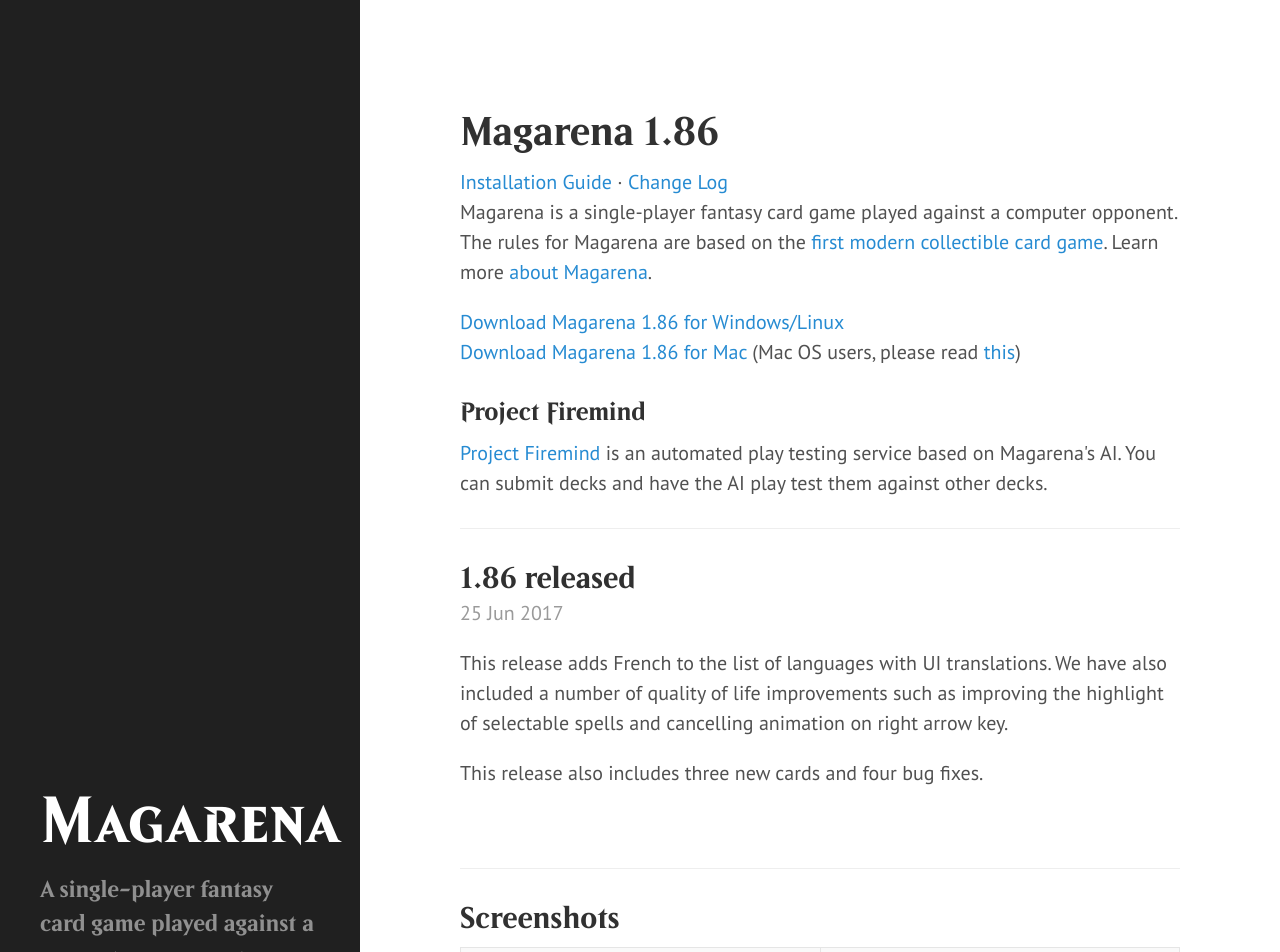
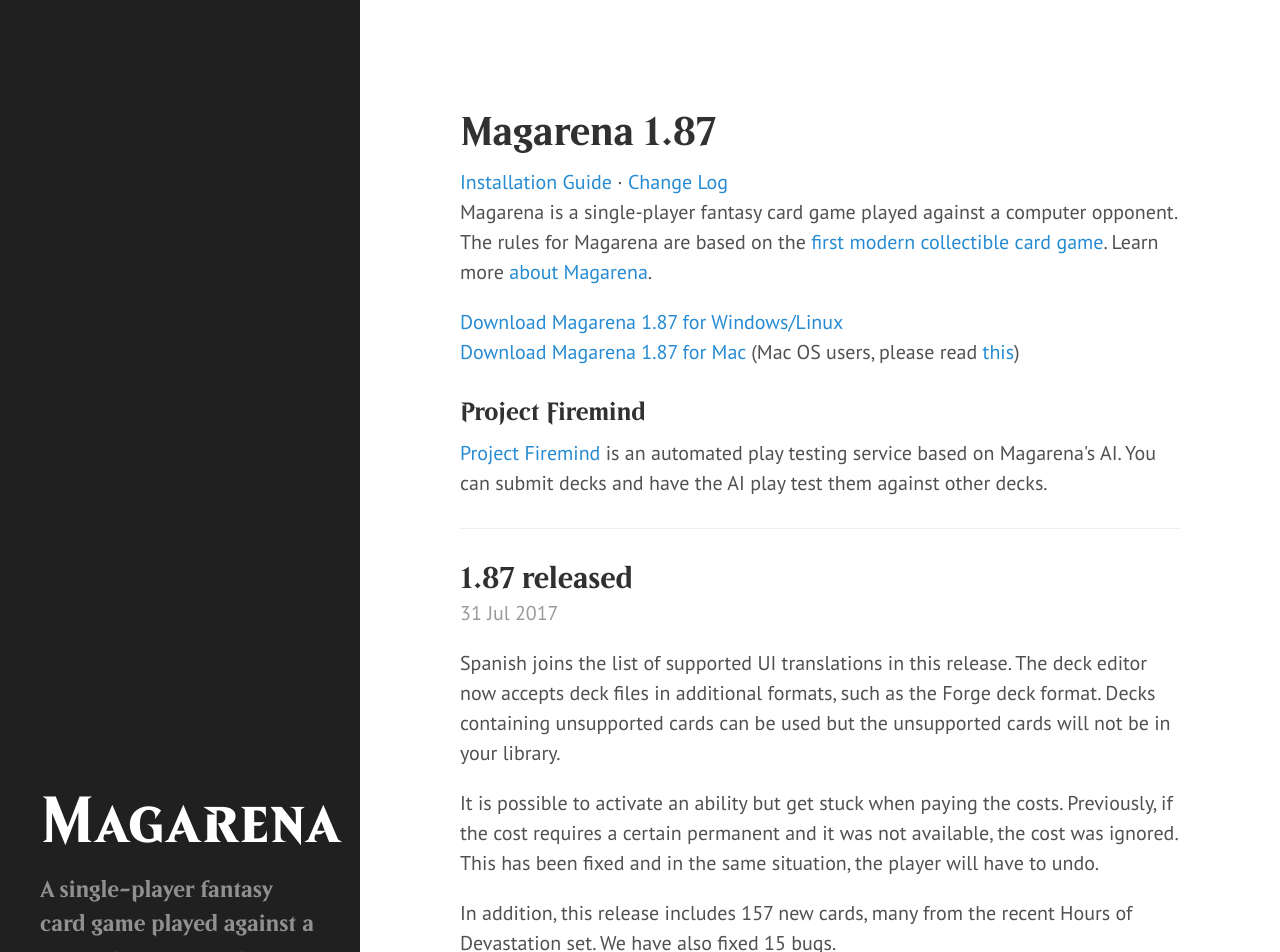
Before and after one commit to magarena/magarena.github.io, a Jekyll site: the page built from index.html, in a window 1280 px wide and 1400 px high. Shown: the top 952 px of the window. Built offline with Jekyll 4.4.1, drawn with Linux system fonts in a browser that asks for light colours; the list of posts is cut into pages by our own code; grey boxes are pictures that could not be loaded.

Commit message:
release post for 1.87

```diff
--- a/_config.yml
+++ b/_config.yml
@@ -20,7 +20,7 @@
 paginate:         1
 
 # Custom vars
-version:          '1.86'
+version:          '1.87'
 
 github:
   repo:           //github.com/magarena/magarena
--- /dev/null
+++ b/_posts/2017-07-31-1-87-released.md
@@ -0,0 +1,17 @@
+---
+layout: post
+title: "1.87 released"
+---
+
+Spanish joins the list of supported UI translations in this release. The deck
+editor now accepts deck files in additional formats, such as the Forge deck
+format. Decks containing unsupported cards can be used but the unsupported
+cards will not be in your library.
+
+It is possible to activate an ability but get stuck when paying the costs.
+Previously, if the cost requires a certain permanent and it was not available,
+the cost was ignored.  This has been fixed and in the same situation, the
+player will have to undo.
+
+In addition, this release includes 157 new cards, many from the recent Hours of
+Devastation set. We have also fixed 15 bugs.
```
